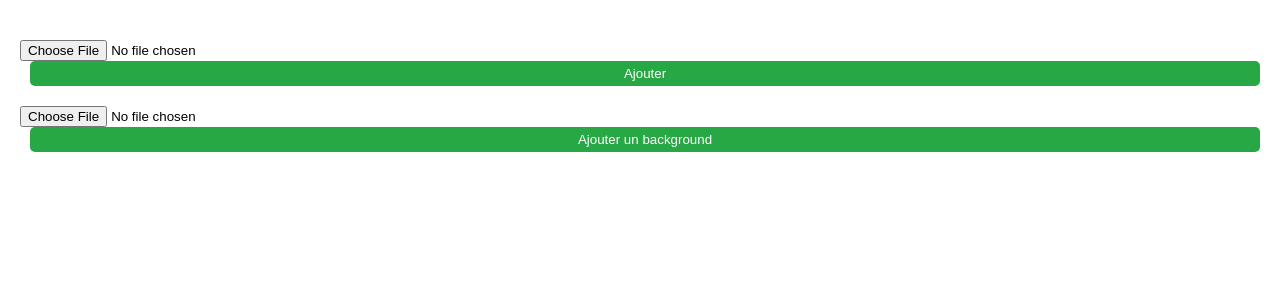
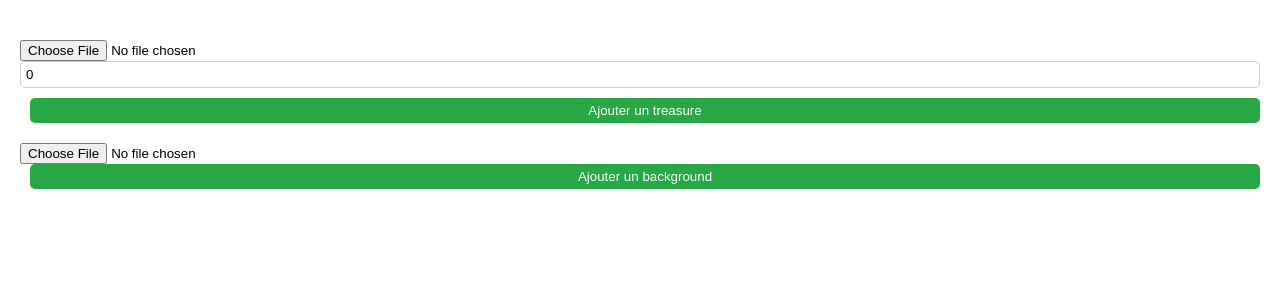
Before and after one commit to AnisBastide/backgroundFront, a React (Create React App) app: page / in a window 1280 px wide. Shown: the top 300 px of the page. Built offline with nearby package versions, Linux system fonts and the light colour scheme.

Commit message:
add treasure and score

```diff
--- a/src/BackgroundImage.js
+++ b/src/BackgroundImage.js
@@ -4,6 +4,7 @@ import './BackgroundImage.css';
 function BackgroundImage() {
     const [backgrounds, setBackgrounds] = useState([]);
     const [newBackground, setNewBackground] = useState({ link: '', width: 0, height: 0 });
+    const [newTreasure, setNewTreasure] = useState({ file: null, score: 0 });
     const [selectedBackground, setSelectedBackground] = useState(null);
 
     useEffect(() => {
@@ -40,13 +41,20 @@ function BackgroundImage() {
                 ))}
             </ul>
 
-            {/* ADD BACKGROUND */}
+            {/* ADD TREASURE */}
             <form onSubmit={addTreasure}>
                 <input
-                    type="file" // Type "file" pour la sélection de fichier
-                    accept="image/*" // Pour limiter la sélection aux fichiers image
+                    type="file"
+                    accept="image/*"
+                    onChange={(e) => setNewTreasure({ ...newTreasure, file: e.target.files[0] })}
                 />
-                <button type="submit">Ajouter</button>
+                <input
+                    type="number"
+                    placeholder="Score du trésor"
+                    value={newTreasure.score}
+                    onChange={(e) => setNewTreasure({ ...newTreasure, score: e.target.value })}
+                />
+                <button type="submit">Ajouter un treasure</button>
             </form>
 
             {/* ADD BACKGROUND */}
```
